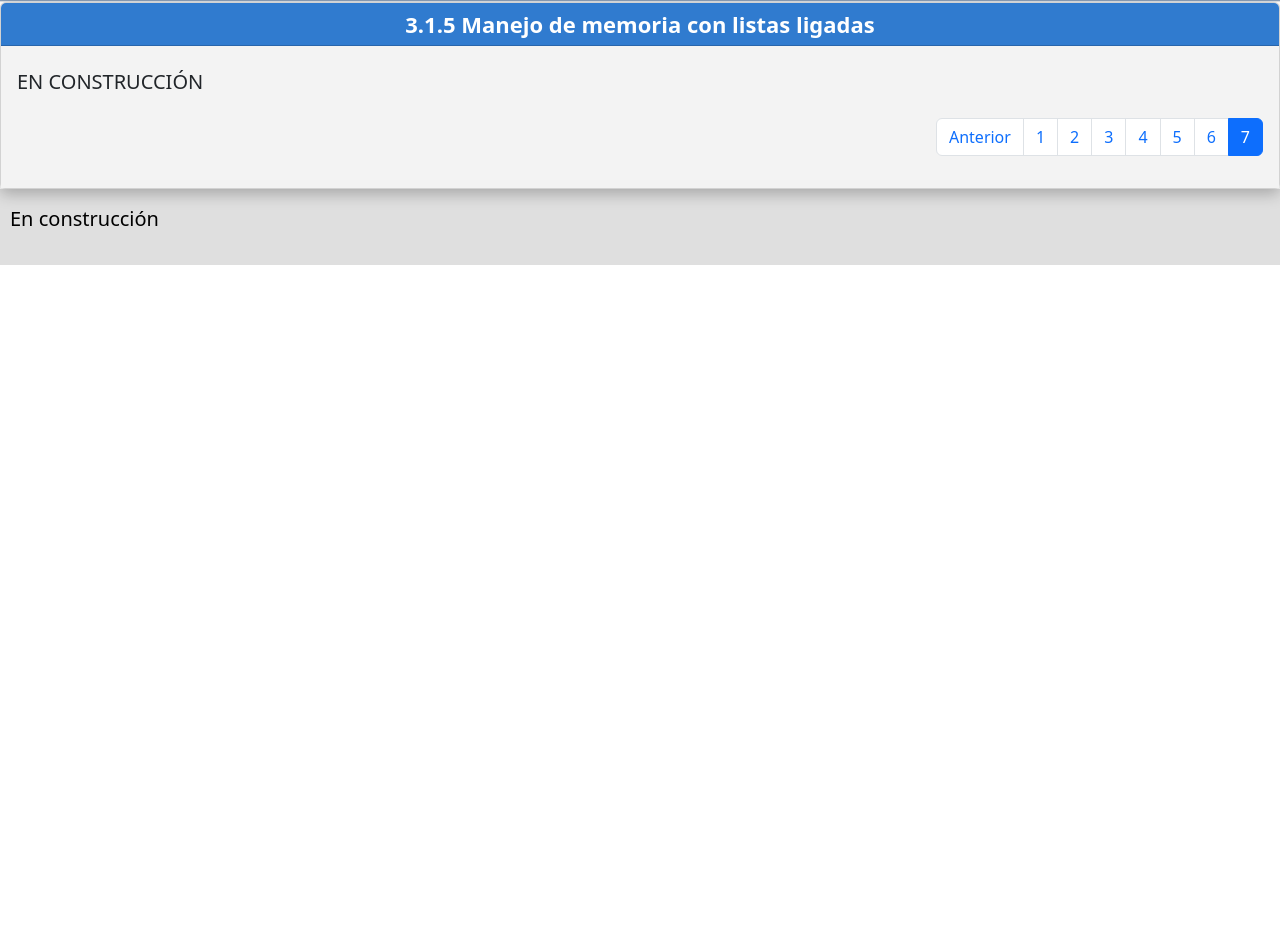
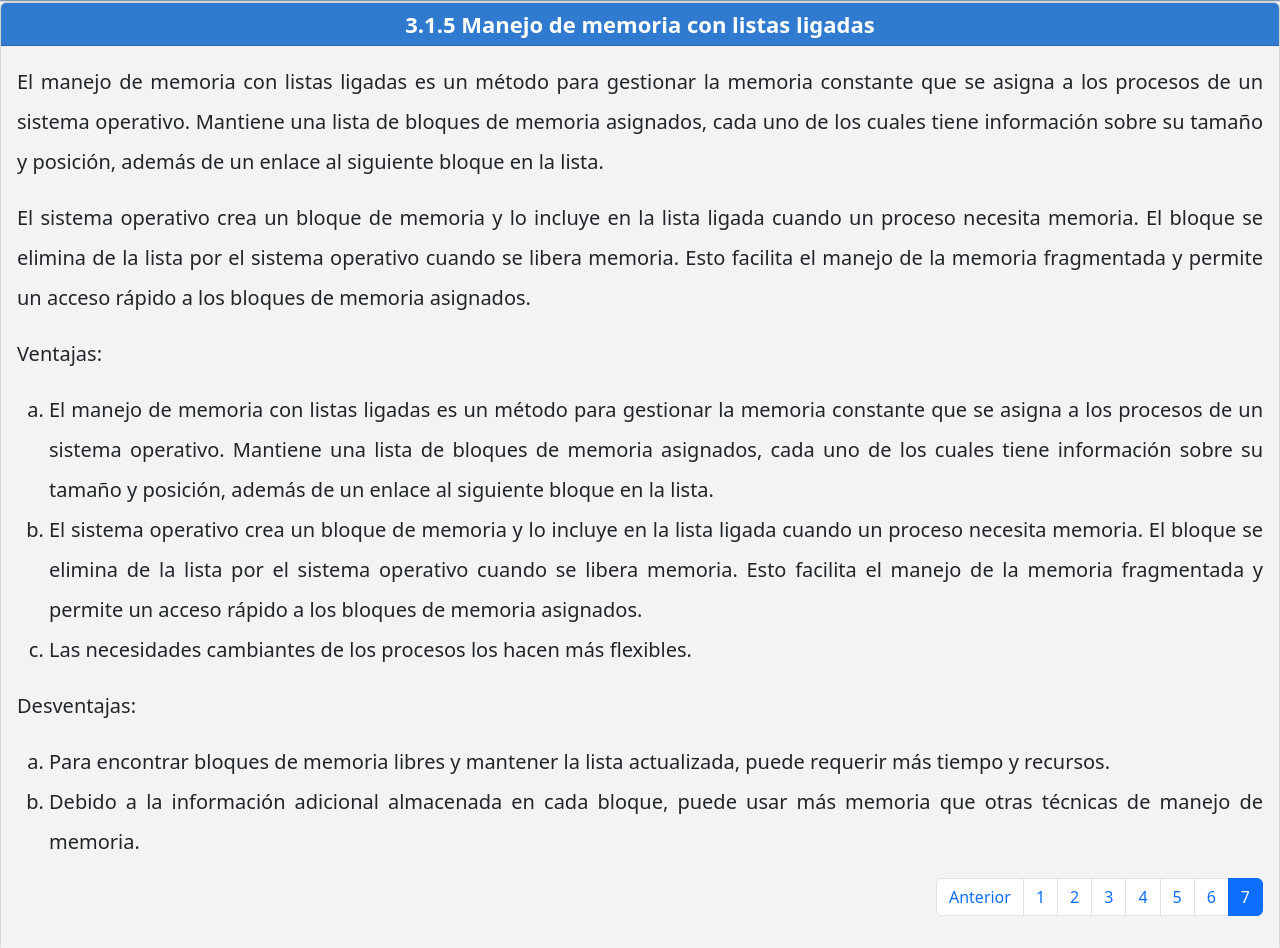
Before and after one commit to vigs950813/RDD_SO_U3, a plain HTML site: page pages/3-1-5-manejo-de-memoria-con-listas-ligadas.html in a window 1280 px wide. Shown: the part 449-1397 px from the top of the page. Before the commit the page ends 800 px from the top, so only its background shows below. Drawn offline with nearby package versions, Linux system fonts and the light colour scheme.

Commit message:
Se anexa texto a pagina 3-1-5

```diff
--- a/pages/3-1-5-manejo-de-memoria-con-listas-ligadas.html
+++ b/pages/3-1-5-manejo-de-memoria-con-listas-ligadas.html
@@ -1,5 +1,6 @@
 <!DOCTYPE html>
 <html lang="en">
+
 <head>
     <meta charset="utf-8" />
     <meta name="viewport" content="width=device-width, initial-scale=1, shrink-to-fit=no" />
@@ -10,7 +11,7 @@
     <link rel="icon" type="image/x-icon" href="assets/favicon.ico" />
     <!-- Bootstrap CSS-->
     <link href="https://cdn.jsdelivr.net/npm/bootstrap@5.2.3/dist/css/bootstrap.min.css" rel="stylesheet"
-          integrity="sha384-rbsA2VBKQhggwzxH7pPCaAqO46MgnOM80zW1RWuH61DGLwZJEdK2Kadq2F9CUG65" crossorigin="anonymous">
+        integrity="sha384-rbsA2VBKQhggwzxH7pPCaAqO46MgnOM80zW1RWuH61DGLwZJEdK2Kadq2F9CUG65" crossorigin="anonymous">
 
     <!-- Bootstrap CSS-->
     <!-- Local CSS-->
@@ -52,8 +53,44 @@
                 <h5 class="card-header">3.1.5 Manejo de memoria con listas ligadas</h5>
                 <div class="card-body">
                     <p class="card-text">
-                        EN CONSTRUCCIÓN
+                        El manejo de memoria con listas ligadas es un método para gestionar la memoria constante que se
+                        asigna a los procesos de un sistema operativo. Mantiene una lista de bloques de memoria
+                        asignados, cada uno de los cuales tiene información sobre su tamaño y posición, además de un
+                        enlace al siguiente bloque en la lista.
                     </p>
+                    <p class="card-text">
+                        El sistema operativo crea un bloque de memoria y lo incluye en la lista ligada cuando un proceso
+                        necesita memoria. El bloque se elimina de la lista por el sistema operativo cuando se libera
+                        memoria. Esto facilita el manejo de la memoria fragmentada y permite un acceso rápido a los
+                        bloques de memoria asignados.
+                    </p>
+                    <p class="card-text">
+                        Ventajas:
+                    </p>
+                    <ol class="card-text" type="a">
+                        <li>El manejo de memoria con listas ligadas es un método para gestionar la memoria constante que
+                            se asigna a los procesos de un sistema operativo. Mantiene una lista de bloques de memoria
+                            asignados, cada uno de los cuales tiene información sobre su tamaño y posición, además de un
+                            enlace al siguiente bloque en la lista.</li>
+                        <li>El sistema operativo crea un bloque de memoria y lo incluye en la lista ligada cuando un
+                            proceso necesita memoria. El bloque se elimina de la lista por el sistema operativo cuando
+                            se libera memoria. Esto facilita el manejo de la memoria fragmentada y permite un acceso
+                            rápido a los bloques de memoria asignados.
+                        </li>
+                        <li>Las necesidades cambiantes de los procesos los hacen más flexibles.
+                        </li>
+                    </ol>
+                    <p class="card-text">
+                        Desventajas:
+                    </p>
+                    <ol class="card-text" type="a">
+                        <li>Para encontrar bloques de memoria libres y mantener la lista actualizada, puede requerir más
+                            tiempo y recursos.
+                        </li>
+                        <li>Debido a la información adicional almacenada en cada bloque, puede usar más memoria que
+                            otras técnicas de manejo de memoria.
+                        </li>
+                    </ol>
                     <ul class="pagination justify-content-end">
                         <li class="page-item">
                             <a class="page-link" href="../index.html">Anterior</a>
@@ -90,8 +127,8 @@
     <!-- Footer -->
     <!-- Bootstrap core JS-->
     <script src="https://cdn.jsdelivr.net/npm/bootstrap@5.2.3/dist/js/bootstrap.bundle.min.js"
-            integrity="sha384-kenU1KFdBIe4zVF0s0G1M5b4hcpxyD9F7jL+jjXkk+Q2h455rYXK/7HAuoJl+0I4"
-            crossorigin="anonymous"></script>
+        integrity="sha384-kenU1KFdBIe4zVF0s0G1M5b4hcpxyD9F7jL+jjXkk+Q2h455rYXK/7HAuoJl+0I4"
+        crossorigin="anonymous"></script>
     <!-- Core theme JS-->
 </body>
 
```
